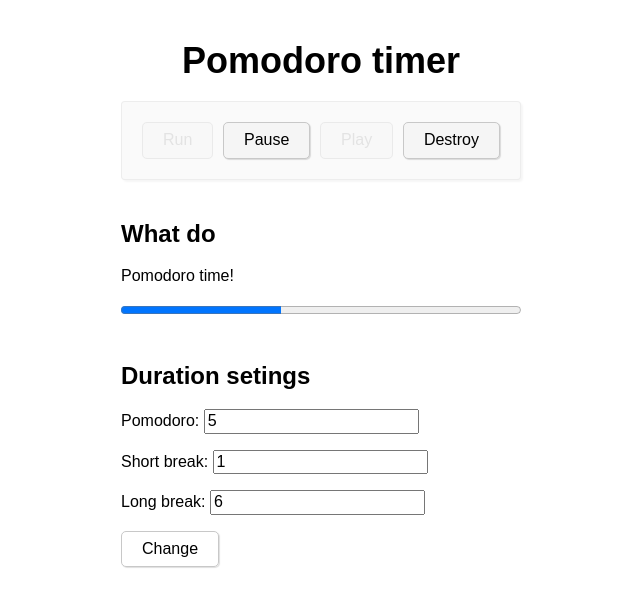
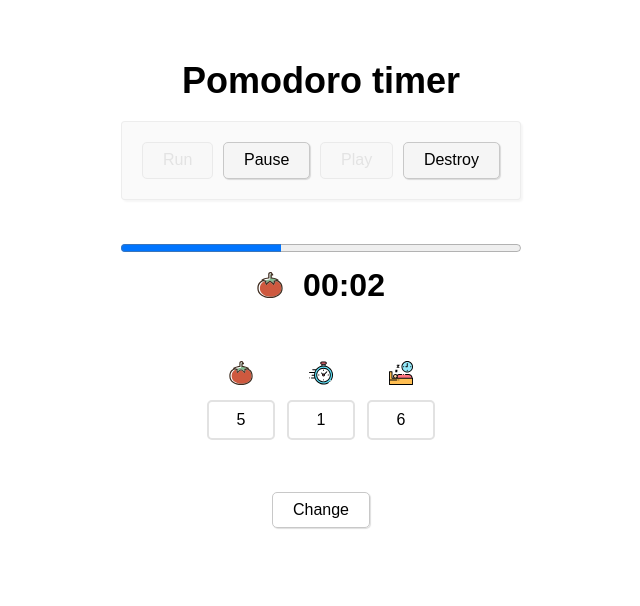
Before and after one commit to vladimirschneider/OLD__pomodoro.space, a website built with webpack: page public/index.html in a window 1280 px wide. Both pictures are taken after a click on the button "Run". Shown: the whole page, without its empty margins (319-959 px from the left). Built offline with nearby package versions, Linux system fonts and the light colour scheme.

Commit message:
Styling and bug fixed

```diff
--- a/package.json
+++ b/package.json
@@ -44,6 +44,7 @@
     "webpack-dev-server": "^3.5.1"
   },
   "dependencies": {
+    "dayjs": "^1.8.14",
     "postcss-import": "^12.0.1"
   },
   "browserslist": [
--- a/public/css/style.css
+++ b/public/css/style.css
@@ -38,12 +38,42 @@ html {
 }
 
 .pomodoro__header {
-  padding-top: 40px;
-  padding-bottom: 20px;
+  padding-top: 60px;
+  padding-bottom: 40px;
 }
 
 .pomodoro__progress {
   margin-bottom: 40px;
+}
+
+.pomodoro__label {
+  display: flex;
+  align-items: center;
+  justify-content: center;
+  height: 40px;
+  margin: 5px;
+  padding-right: 20px;
+  padding-left: 20px;
+}
+
+.pomodoro__timer {
+  margin-top: 0;
+  margin-bottom: 0;
+
+  font-size: 32px;
+  font-weight: bold;
+}
+
+.pomodoro__icon {
+  margin-right: 20px;
+}
+
+.pomodoro__icon {
+  display: none;
+}
+
+.pomodoro__icon[src] {
+  display: block;
 }
 
 button {
@@ -86,3 +116,42 @@ button:focus {
 progress {
   width: 100%;
 }
+
+.duration-form {
+  display: grid;
+  grid-gap: 20px;
+  grid-template-columns: 60px 60px 60px;
+  width: 100%;
+  justify-content: center;
+}
+
+.duration-form__footer {
+  display: flex;
+  justify-content: center;
+  grid-column: 1/4;
+}
+
+.field {
+  display: flex;
+  flex-direction: column;
+  align-items: center;
+}
+
+.field__label {
+  margin-bottom: 10px;
+}
+
+.field__input {
+  width: 60px;
+  height: 34px;
+
+  font: inherit;
+  text-align: center;
+
+  border: 2px solid rgb(226, 226, 226);
+  border-radius: 5px;
+
+  -webkit-appearance: none;
+     -moz-appearance: none;
+          appearance: none;
+}
--- a/public/index.html
+++ b/public/index.html
@@ -20,19 +20,37 @@
             </div>
           </header>
           <section class="pomodoro__progress">
-            <h2>What do</h2>
-            <p data-label></p>
             <progress max="5" value="0" data-progress></progress>
+            <div class="pomodoro__label">
+              <img class="pomodoro__icon" width="26" height="26" data-icon>
+              <p class="pomodoro__timer" data-label></p>
+            </div>
           </section>
           <section>
-            <h2>Duration setings</h2>
-            <form action="/change-mode" method="GET">
-              <p><label>Pomodoro: <input type="text" name="pomodoro" value="5"></label></p>
-              <p><label>Short break: <input type="text" name="short-break" value="1"></label></p>
-              <p><label>Long break: <input type="text" name="long-break" value="6"></label></p>
-              <p><button type="submit" data-changeDurationBtn>Change</button></p>
+            <form class="pomodoro__duration duration-form" action="/change-mode" method="GET">
+              <p class="field">
+                <label class="field__label" for="tomato">
+                  <img src="./images/tomato.svg" width="24" height="24">
+                </label>
+                <input class="field__input" type="text" name="pomodoro" id="tomato" value="5">
+              </p>
+              <p class="field">
+                <label class="field__label" for="clock">
+                  <img src="./images/clock.svg" width="24" height="24">
+                </label>
+                <input class="field__input" type="text" name="short-break" id="clock" value="1">
+              </p>
+              <p class="field">
+                <label class="field__label" for="siesta">
+                  <img src="./images/siesta.svg" width="24" height="24">
+                </label>
+                <input class="field__input" type="text" name="long-break" id="siesta" value="6">
+              </p>
+              <p class="duration-form__footer">
+                <button type="submit" data-changeDurationBtn>Change</button>
+              </p>
             </form>
-          </section>
+          </p>
         </div>
       </section>
     </main>
--- a/src/Pomodoro.js
+++ b/src/Pomodoro.js
@@ -63,11 +63,11 @@ export default class Pomodoro {
       this.options.events.timer(this.state);
     }
 
-    setTimeout(this.doPomodoro.bind(this), 1000);
+    this.timer = setTimeout(this.doPomodoro.bind(this), 1000);
   }
 
   nextMode() {
-    this.info.secondsPassed = 0;
+    this.info.secondsPassed = 1;
     this.info.timerFinished.push(this.options.timerOrder[this.info.timerFinished.length]);
     this.info.activeMode = this.options.timerOrder[this.info.timerFinished.length];
     this.info.secondsGoal = this.getModeOptionByName().duration;
@@ -78,6 +78,8 @@ export default class Pomodoro {
     this.info.isPause = true;
     this.info.activeMode = this.options.timerOrder[0];
     this.info.timerFinished.length = 0;
+
+    clearTimeout(this.timer);
 
     this.options.events.isFinished();
   }
--- a/src/index.js
+++ b/src/index.js
@@ -3,7 +3,12 @@
 import 'normalize.css';
 import '../public/css/style.css';
 
+import dayjs from 'dayjs';
 import Pomodoro from './Pomodoro';
+
+import tomatoIcon from '../public/images/tomato.svg'
+import clockIcon from '../public/images/clock.svg'
+import siestaIcon from '../public/images/siesta.svg'
 
 const pomodoro = new Pomodoro();
 
@@ -13,6 +18,7 @@ const btnPlay = document.querySelector('[data-play]');
 const btnDestroy = document.querySelector('[data-destroy]');
 const label = document.querySelector('[data-label]');
 const progress = document.querySelector('[data-progress]');
+const pomodoroIcon = document.querySelector('[data-icon]');
 
 btnRun.addEventListener('click', () => {
   pomodoro.run();
@@ -29,6 +35,8 @@ btnPlay.addEventListener('click', () => {
 btnDestroy.addEventListener('click', () => {
   pomodoro.destroy();
 });
+
+let d = dayjs('2000-07-08 00:00:00');
 
 const changeDurationBtn = document.querySelector('[data-changeDurationBtn]');
 const namePomodoro = document.querySelector('[name="pomodoro"]');
@@ -51,9 +59,13 @@ pomodoro.on('start', () => {
   btnRun.disabled = true;
   btnPause.disabled = false;
   btnDestroy.disabled = false;
+  progress.max = pomodoro.state.secondsGoal;
 
-  label.innerHTML = getLabelText();
-  progress.max = pomodoro.state.secondsGoal;
+  setIcon();
+
+  label.innerHTML = `
+    ${getTimeFormated()}
+  `;
 });
 
 pomodoro.on('pause', () => {
@@ -63,11 +75,24 @@ pomodoro.on('pause', () => {
 
 pomodoro.on('time', (info) => {
   progress.value = info.secondsPassed;
+  d = d.add(1, 'second');
+
+  label.innerHTML = `
+    ${getTimeFormated()}
+  `;
 });
 
 pomodoro.on('modeChanged', () => {
-  label.innerHTML = getLabelText();
-  progress.max = pomodoro.get.secondsGoal;
+  label.innerHTML = '';
+
+  progress.max = pomodoro.state.secondsGoal;
+  d = dayjs('2000-07-08 00:00:00');
+
+  setIcon();
+
+  label.innerHTML = `
+    ${getTimeFormated()}
+  `;
 });
 
 pomodoro.on('rePause', () => {
@@ -82,27 +107,34 @@ pomodoro.on('isFinished', () => {
   btnDestroy.disabled = true;
   progress.value = 0;
   label.innerHTML = '';
+  pomodoroIcon.removeAttribute('src');
+  d = dayjs('2000-07-08 00:00:00');
 });
 
 pomodoro.on('changedDuration', () => {
   progress.max = pomodoro.state.secondsGoal;
 });
 
-function getLabelText() {
-  const modeOptionNameByName = pomodoro.getModeOptionNameByName();
-  let labelText = '';
+function setIcon() {
+  let iconSrc = '';
 
-  switch (modeOptionNameByName) {
+  switch (pomodoro.state.activeMode) {
     case 'pomodoro':
-      labelText = 'Pomodoro time!'
+      iconSrc = tomatoIcon;
       break;
-    case 'shortBreak':
-      labelText = 'do BREAK!!';
+    case 'short-break':
+      iconSrc = clockIcon;
       break;
-    case 'longBreak':
-      labelText = 'Uh..looong break';
+    case 'long-break':
+      iconSrc = siestaIcon;
       break;
   }
 
-  return labelText;
+  pomodoroIcon.src = iconSrc;
 }
+
+function getTimeFormated() {
+  const formatedTime = d.format('mm:ss');
+
+  return formatedTime;
+}
```
Also changed, not shown: public/fonts/digital-7.woff (added), public/images/clock.svg (added), public/images/siesta.svg (added), 1 other file.
